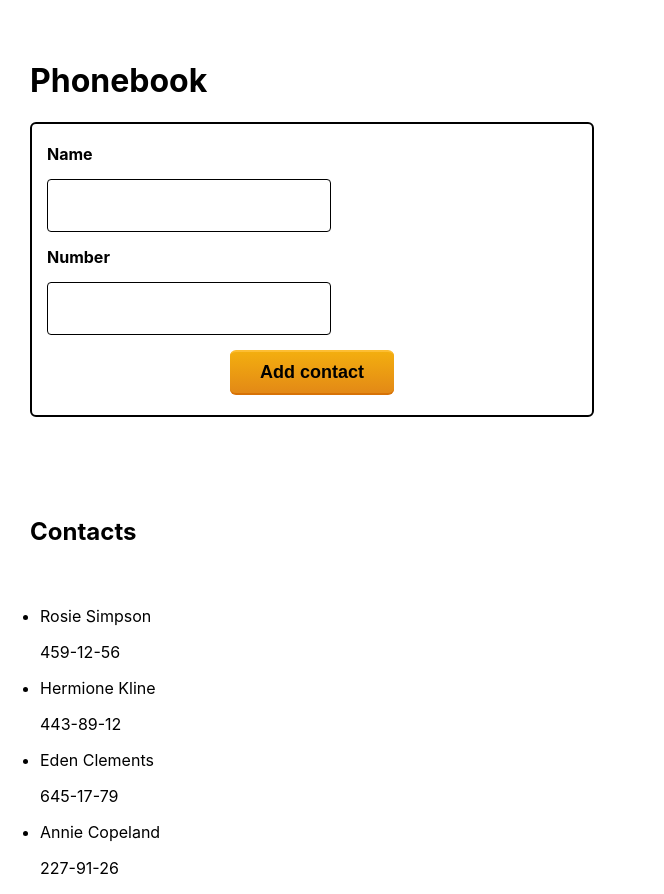
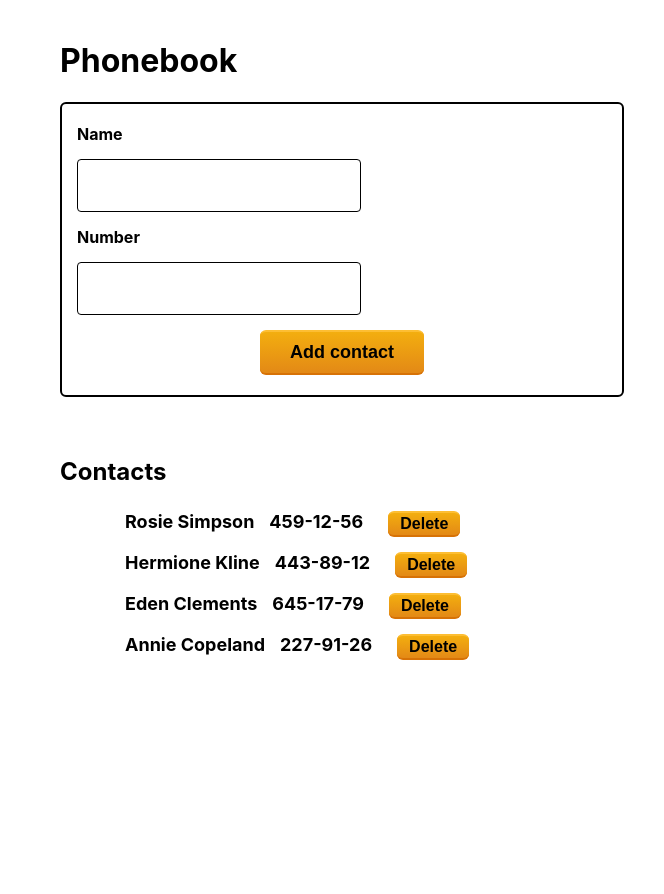
Before and after one commit to MilaTuzova/goit-react-hw-02-phonebook, a React (Create React App) app: page / in a window 1280 px wide. Shown: the whole page, without its empty margins (0-664 px from the left). After the commit the page ends 800 px from the top, so only its background shows below. Built offline with nearby package versions, Linux system fonts and the light colour scheme.

Commit message:
added style

```diff
--- a/src/App.jsx
+++ b/src/App.jsx
@@ -26,9 +26,10 @@ class App extends Component {
 
         <ContainerContacts>
           <h2>Contacts</h2>
+          {/* <Filter/> */}
+        <ContactList contacts={ contacts } />
         </ContainerContacts>
-        {/* <Filter/> */}
-        <ContactList contacts={ contacts } />
+
       </>
     );
   }
--- a/src/App.styled.jsx
+++ b/src/App.styled.jsx
@@ -3,11 +3,10 @@ import styled from '@emotion/styled';
 export const ContainerPhonebook = styled.div`
   display: inline-block;
   padding: 20px 10px;
-  margin: 20px 20px;
+  margin-left: 50px;
 `;
 
 export const ContainerContacts = styled.div`
-
-padding: 20px 10px;
-margin: 20px 20px;
+  padding: 20px 10px;
+  margin-left: 50px;
 `;
--- a/src/Components/ContactList/ContactList.jsx
+++ b/src/Components/ContactList/ContactList.jsx
@@ -1,16 +1,16 @@
 import React from 'react';
+import { List, Btn, Text } from './ContactList.styled'
+
 
 const ContactList = ({ contacts }) => (
   <ul>
-
-   {contacts.map(({ id, name, number }) => (
-     <li key={id}>
-       <p>{name}</p>
-       <p>{number}</p>
-     </li>
-   ))}
-
-
+    {contacts.map(({ id, name, number }) => (
+      <List key={id}>
+        <Text>{name}</Text>
+        <Text>{number}</Text>
+        <Btn>Delete</Btn>
+      </List>
+    ))}
   </ul>
 );
 
--- /dev/null
+++ b/src/Components/ContactList/ContactList.styled.jsx
@@ -0,0 +1,31 @@
+import styled from '@emotion/styled';
+
+export const List = styled.li`
+display: flex;
+flex-direction: row;
+aline-item: start;
+font-weight: 700;
+font-size: 18px;
+padding: 5px 5px;
+margin: 5px 5px;
+`;
+
+export const Btn = styled.button`
+display: inline-block;
+color: black;
+font-weight: 600;
+font-size: 16px;
+padding: 2px 12px 2px 12px;
+border-style: solid none;
+border-color: #fdbe33 #000 #d77206;
+border-radius: 6px;
+background: linear-gradient(#f3ae0f, #e38916) #e38916;
+margin-left: 25px;
+cursor: pointer;
+`;
+
+export const Text = styled.p`
+margin: 0px;
+margin-left: 15px;
+aline-item: start;
+`;
```
